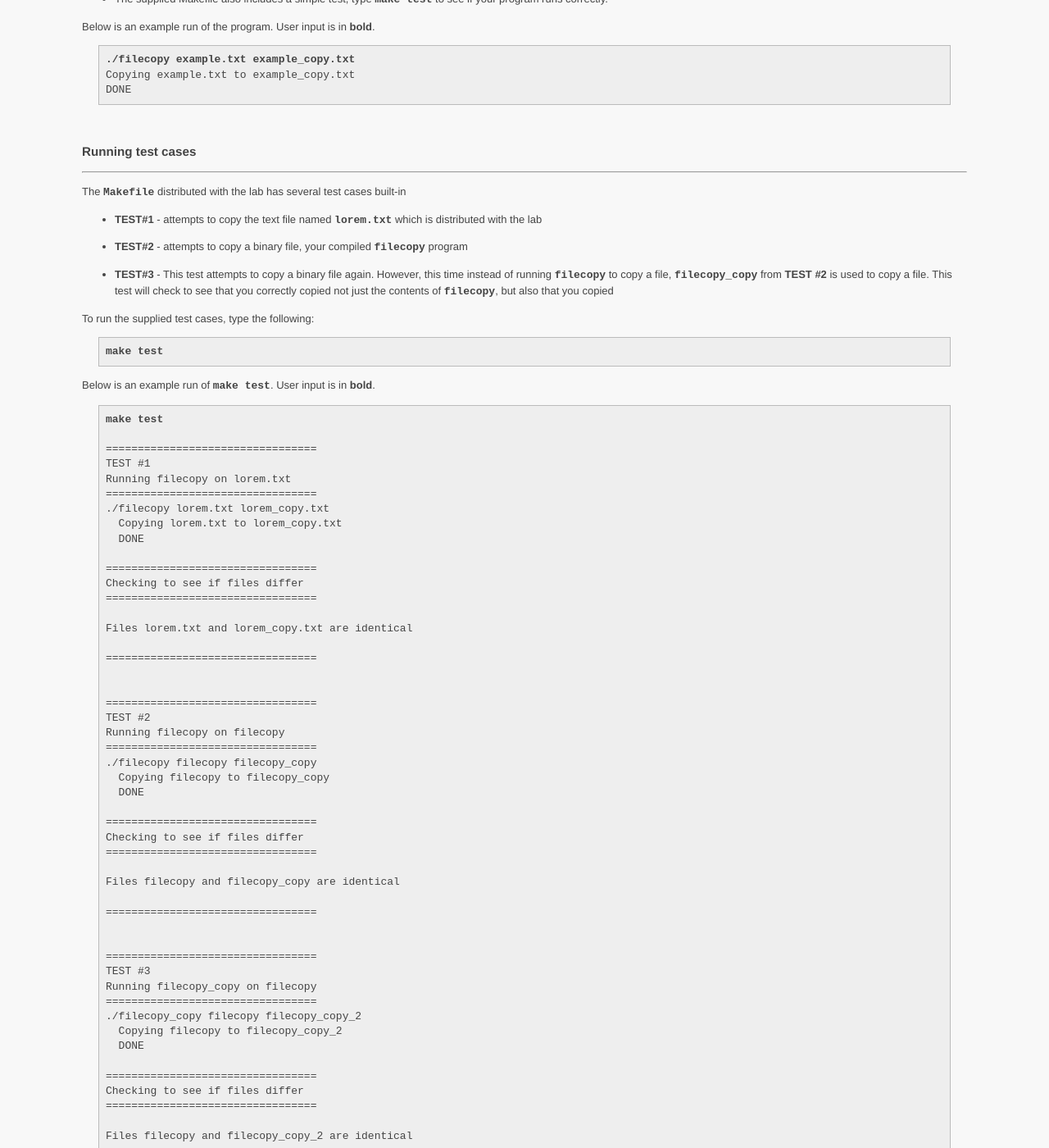
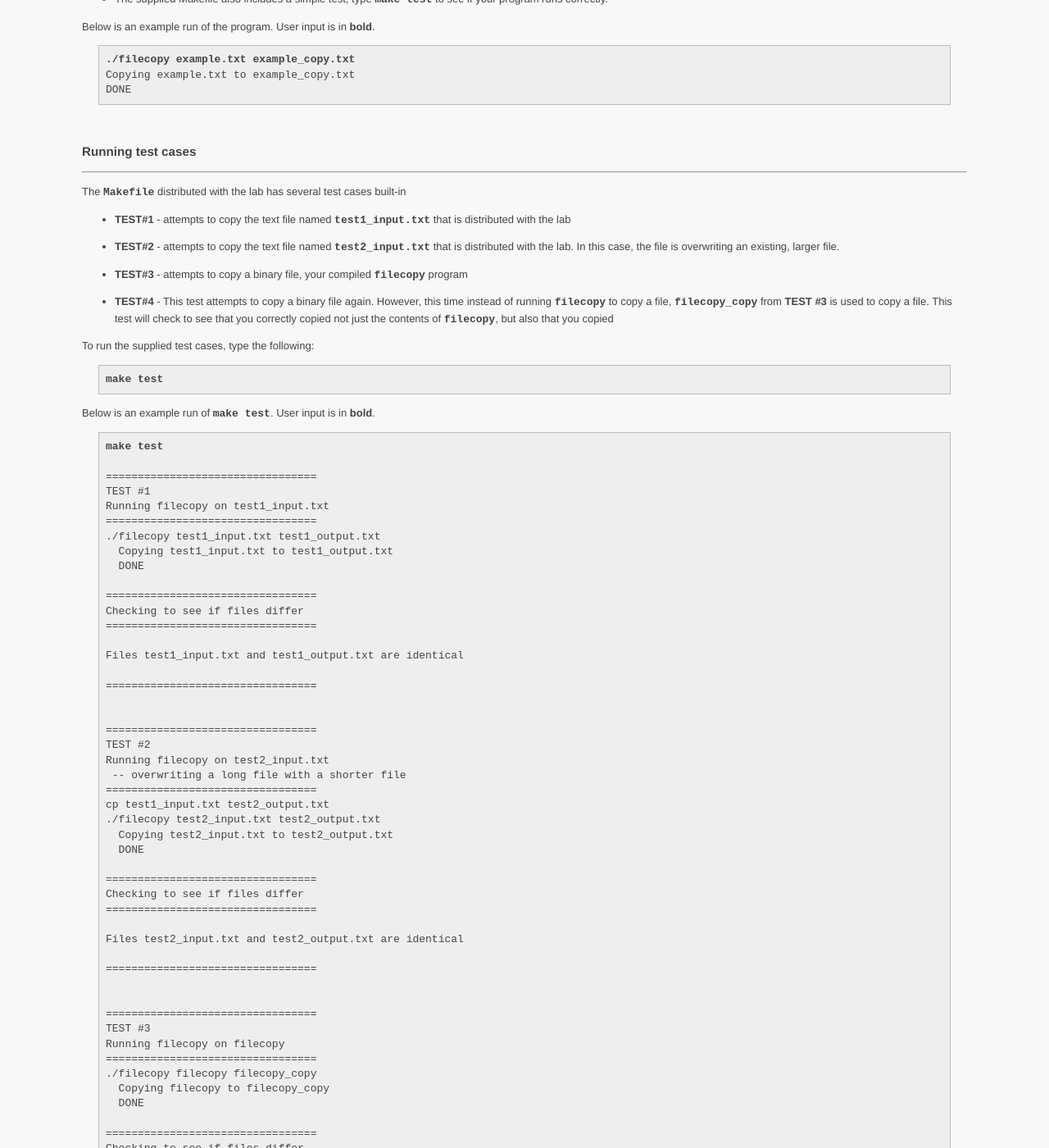
Before and after one commit to ycpcs/cs420-fall2017, a Jekyll site: the page built from labs/lab01.md, in a window 1280 px wide and 1400 px high, scrolled down 956 px. Shown: the whole window at 82% size. Built offline with Jekyll 4.4.1, drawn with Linux system fonts in a browser that asks for light colours; some of the changed text lies outside the part shown.

Commit message:
added lab#1

````diff
--- a/labs/lab01.md
+++ b/labs/lab01.md
@@ -77,11 +77,13 @@ DONE
 
 The **```Makefile```** distributed with the lab has several test cases built-in
 
-* **TEST#1** - attempts to copy the text file named **```lorem.txt```** which is distributed with the lab
+* **TEST#1** - attempts to copy the text file named **```test1_input.txt```** that is distributed with the lab
 
-* **TEST#2** - attempts to copy a binary file, your compiled **```filecopy```** program
+* **TEST#2** - attempts to copy the text file named **```test2_input.txt```** that is distributed with the lab. In this case, the file is overwriting an existing, larger file.
 
-* **TEST#3** - This test attempts to copy a binary file again. However, this time instead of running **```filecopy```** to copy a file, **```filecopy_copy```** from **TEST #2** is used to copy a file.  This test will check to see that you correctly copied not just the contents of **```filecopy```**, but also that you copied
+* **TEST#3** - attempts to copy a binary file, your compiled **```filecopy```** program
+
+* **TEST#4** - This test attempts to copy a binary file again. However, this time instead of running **```filecopy```** to copy a file, **```filecopy_copy```** from **TEST #3** is used to copy a file.  This test will check to see that you correctly copied not just the contents of **```filecopy```**, but also that you copied
 
 
 To run the supplied test cases, type the following:
@@ -99,23 +101,42 @@ User input is in **bold**.
 
 =================================
 TEST #1
-Running filecopy on lorem.txt
+Running filecopy on test1_input.txt
 =================================
-./filecopy lorem.txt lorem_copy.txt
-  Copying lorem.txt to lorem_copy.txt
+./filecopy test1_input.txt test1_output.txt
+  Copying test1_input.txt to test1_output.txt
   DONE
 
 =================================
 Checking to see if files differ
 =================================
 
-Files lorem.txt and lorem_copy.txt are identical
+Files test1_input.txt and test1_output.txt are identical
 
 =================================
 
 
 =================================
 TEST #2
+Running filecopy on test2_input.txt
+ -- overwriting a long file with a shorter file
+=================================
+cp test1_input.txt test2_output.txt
+./filecopy test2_input.txt test2_output.txt
+  Copying test2_input.txt to test2_output.txt
+  DONE
+
+=================================
+Checking to see if files differ
+=================================
+
+Files test2_input.txt and test2_output.txt are identical
+
+=================================
+
+
+=================================
+TEST #3
 Running filecopy on filecopy
 =================================
 ./filecopy filecopy filecopy_copy
@@ -132,7 +153,7 @@ Files filecopy and filecopy_copy are identical
 
 
 =================================
-TEST #3
+TEST #4
 Running filecopy_copy on filecopy
 =================================
 ./filecopy_copy filecopy filecopy_copy_2
@@ -160,8 +181,8 @@ This lab will be graded on a 100 point scale. To receive full credit, your progr
 
  - **20 points** : Successfully compiles **WITH NO WARNINGS!**
  - **20 points** : Correct use of system calls
- - **20 points** : Successfully copies text files (e.g. TEST #1)
- - **20 points** : Successfully copies binary files (e.g. TEST #2)
+ - **20 points** : Successfully copies text files (e.g. TEST #1 and TEST #2)
+ - **20 points** : Successfully copies binary files (e.g. TEST #3 and TEST #4)
  - **10 points** : Checks **ALL** necessary error conditions
  - **10 points** : Properly closes files when done
 
````
Also changed, not shown: schedule.md (+1 -1 lines), 1 other file.
